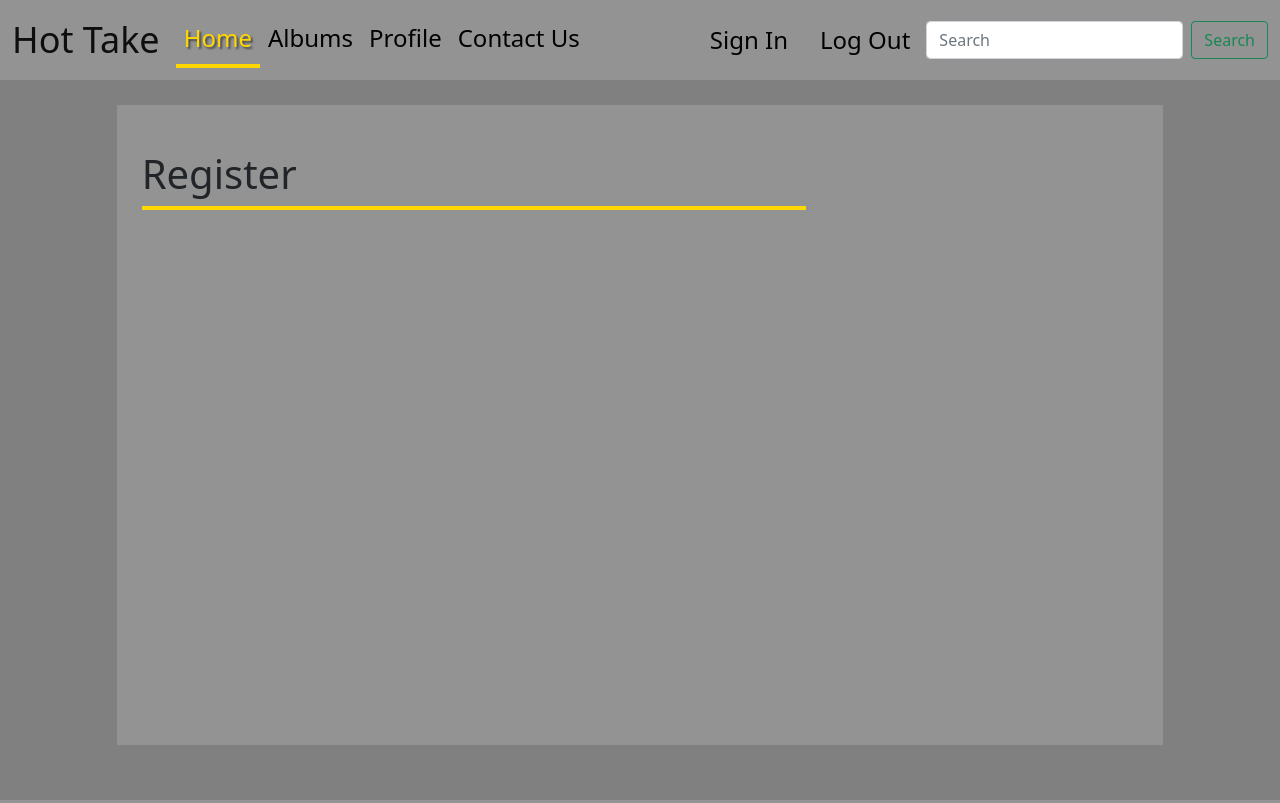
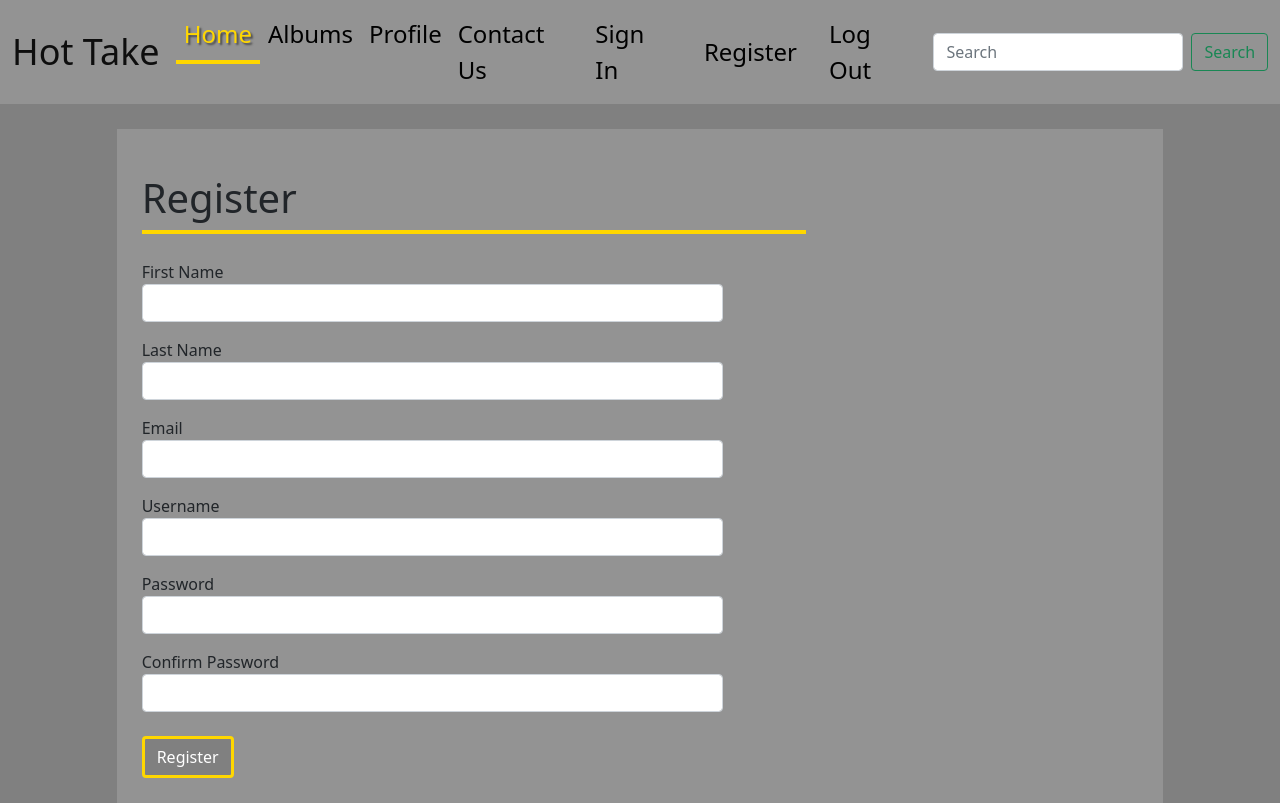
Before and after one commit to Code-Institute-Submissions/Hot-Take, a Flask app: page /register in a window 1280 px wide. Run offline with Flask 2, Linux system fonts and the light colour scheme; some libraries are stand-ins or nearby versions.

Commit message:
Added registration template

```diff
--- a/static/css/style.css
+++ b/static/css/style.css
@@ -1,8 +1,9 @@
+/*-----¦ General ¦-----*/
 body{
     background-color: #808080;
 
 }
-
+/*-----¦ NavBar ¦-----*/
 .bg-ht-nav {
     background-color: #939393;
 }
@@ -28,6 +29,8 @@ text-shadow: 2px 2px 2px rgba(0, 0, 0, 0.5);
     text-shadow: 2px 2px 2px rgba(0, 0, 0, 0.5);
 }
 
+/*-----¦ Page Layout  and Theme ¦-----*/
+
 .card-bg{
     background-color: #939393;
     margin-top: 25px;
@@ -47,3 +50,27 @@ text-shadow: 2px 2px 2px rgba(0, 0, 0, 0.5);
 .content{
     padding-top: 10px;
 }
+
+.btn-primary{
+    background-color: #808080;
+    color: #ffffff;
+    border: #FFD700 solid 3.5px;
+}
+
+.btn-primary:hover{
+    background-color: #FFD700;
+    color: #000000;
+    border: #808080 solid 3.5px;
+    transition: ease-in-out 0.2s;
+}
+
+/*-----¦ Form ¦-----*/
+
+.form-label {
+    margin-bottom: 0;
+    margin-top: 1rem;
+}
+
+#form-submit{
+    margin-top: 1.5rem;
+}
--- a/templates/base.html
+++ b/templates/base.html
@@ -44,6 +44,7 @@
             </li>
           </ul>
           <a class="nav-link" href="{{ url_for('sign_in') }}">Sign In</a>
+          <a class="nav-link" href="{{ url_for('register') }}">Register</a>
           <a class="nav-link" href="#">Log Out</a>
           <form class="d-flex">
             <input class="form-control me-2" type="search" placeholder="Search" aria-label="Search">
@@ -54,7 +55,7 @@
     </nav>
   </header>
   <div class="container-fluid">
-    <div class="card-bg col-10 offset-1">
+    <div class="card-bg col-sm-10 offset-sm-1">
       <div class="row">
         <div class="col-8 page-header">
           <h1>{{ page_title }}</h1>
--- a/templates/register.html
+++ b/templates/register.html
@@ -1,3 +1,20 @@
 {% extends "base.html" %}
 {% block content %}
+<div class="col-sm-7">
+    <form>
+        <label for="inputFirstName1" class="form-label">First Name</label>
+        <input type="text" id="inputFirstName1" name="inputFirstName1" class="form-control" aria-label="First name">
+        <label for="inputLastName2" class="form-label">Last Name</label>
+        <input type="text" id="inputLastName2" name="inputLastName2"  class="form-control" aria-label="Last name">
+        <label for="inputEmail3" class="form-label">Email</label>
+        <input type="email" id="inputEmail3" name="inputEmail3"  class="form-control" aria-label="Email">
+        <label for="inputusername4" class="form-label">Username</label>
+        <input type="text" id="inputusername4" name="inputusername4"  class="form-control" aria-label="First name">
+        <label for="inputPassword5" class="form-label">Password</label>
+        <input type="password" id="inputPassword5" name="inputPassword5"  class="form-control" aria-describedby="passwordHelpBlock">
+        <label for="inputPasswordConfirm6" class="form-label">Confirm Password</label>
+        <input type="password" id="inputPasswordConfirm6" name="inputPasswordConfirm6"  class="form-control" aria-describedby="passwordHelpBlock">
+        <button type="submit" id="form-submit" class="btn btn-primary">Register</button>
+    </form>
+</div>
 {% endblock %}
```
